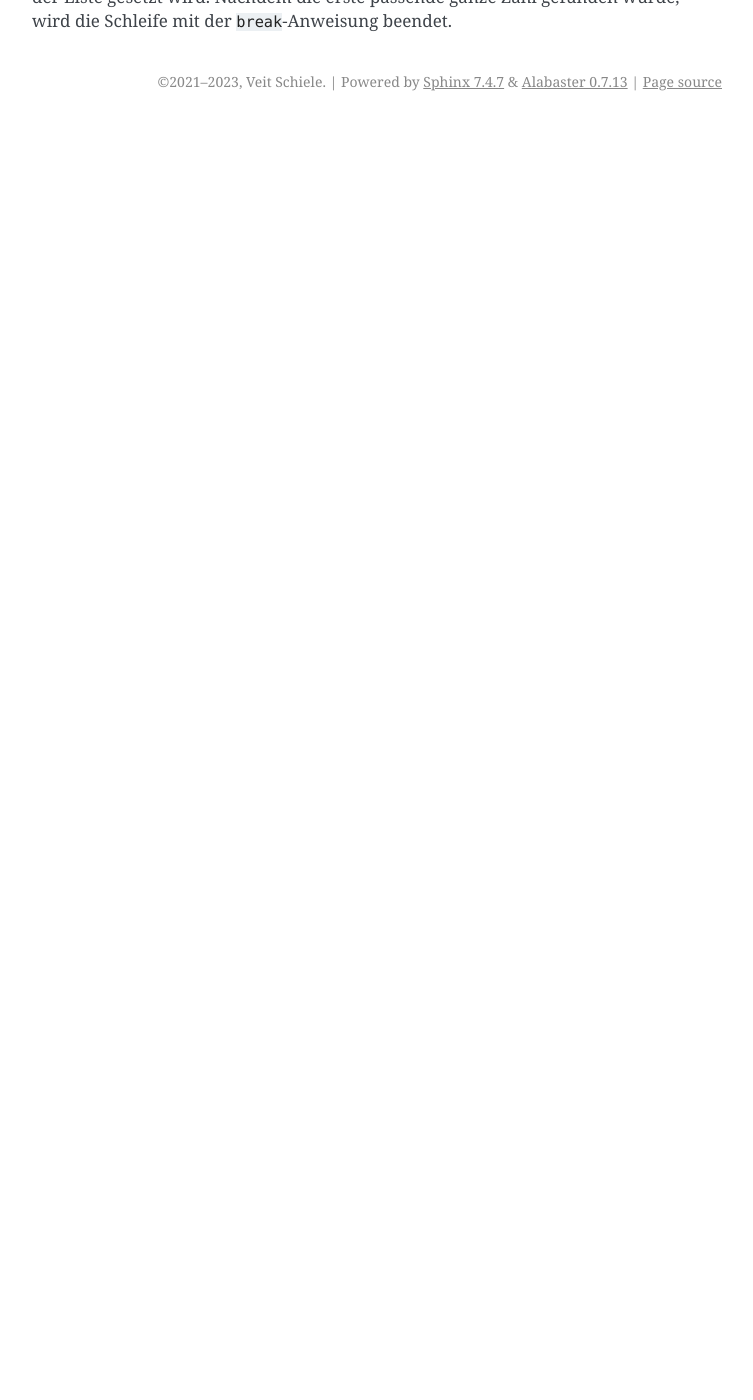
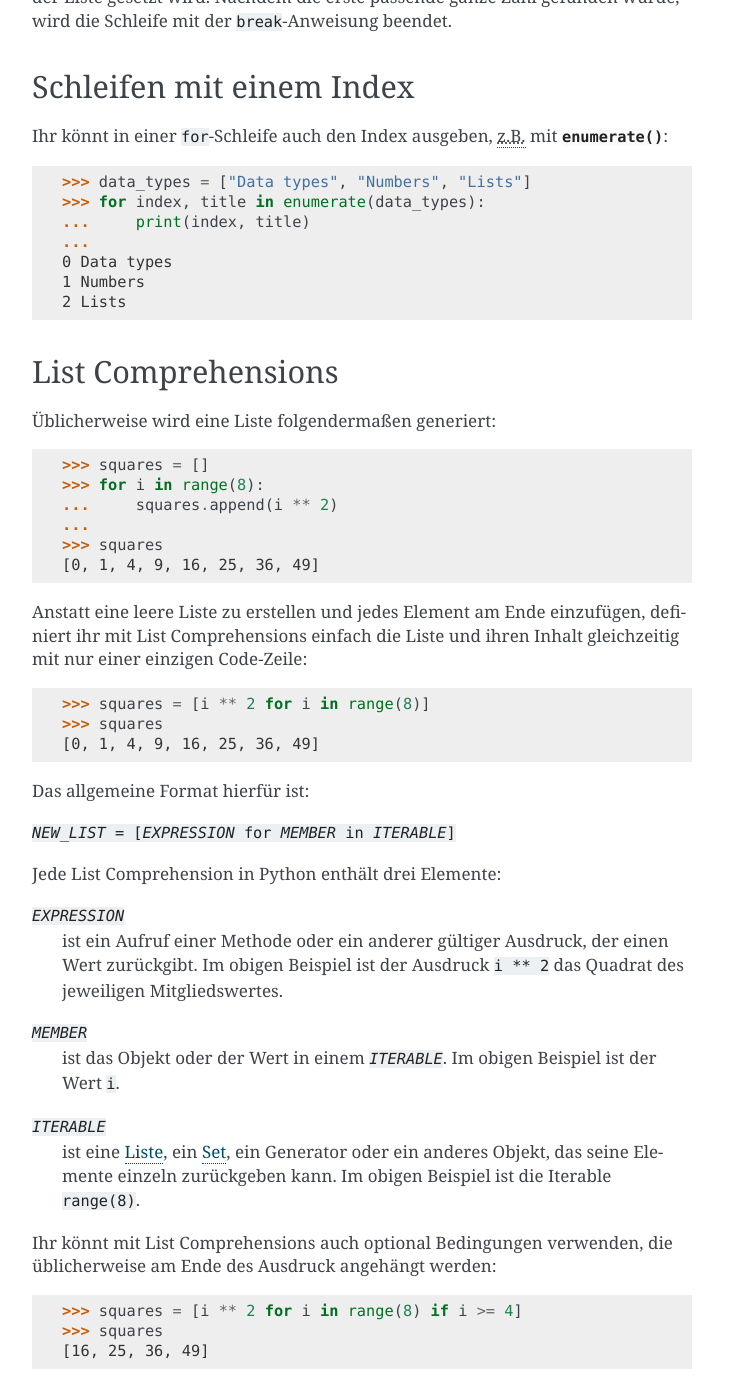
Before and after one commit to veit/python-basics-tutorial-de, a Sphinx documentation site: the page built from docs/control-flows/loops.rst, in a window 1280 px wide and 1400 px high, scrolled down 1737 px. Shown: the whole window, without its empty margins (388-1141 px from the left). Built offline with Sphinx 7.4.7, drawn with Linux system fonts in a browser that asks for light colours; pages that are not in the unit, such as notebooks, are missing from menus; before the commit the page ends 1858 px from its top, so only the background shows below that; some of the changed text lies outside the part shown.

Commit message:
:memo: Update list type
* Add loops with index
* Add list comprehensions

```diff
--- a/docs/control-flows/loops.rst
+++ b/docs/control-flows/loops.rst
@@ -66,7 +66,6 @@ Element in einer Sequenz (:abbr:`z.B. (zum Beispiel)` eine :doc:`Liste
 Bedingung für as erste Vorkommen einer ganzen Zahl, die durch ``5`` teilbar ist:
 
 .. code-block:: python
-    :linenos:
 
     >>> items = [1, "fünf", 5.0, 10, 11, 15]
     >>> d = 5
@@ -84,3 +83,70 @@ ganze Zahl ist, wird der Rest dieser Iteration durch die ``continue``-Anweisung
 abgebrochen. Die Ablaufsteuerung wird fortgesetzt, wobei ``x`` auf den nächsten
 Eintrag in der Liste gesetzt wird. Nachdem die erste passende ganze Zahl
 gefunden wurde, wird die Schleife mit der ``break``-Anweisung beendet.
+
+Schleifen mit einem Index
+-------------------------
+
+Ihr könnt in einer ``for``-Schleife auch den Index ausgeben, :abbr:`z.B. (zum
+Beispiel)` mit :py:func:`enumerate`:
+
+.. code-block:: python
+
+   >>> data_types = ["Data types", "Numbers", "Lists"]
+   >>> for index, title in enumerate(data_types):
+   ...     print(index, title)
+   ...
+   0 Data types
+   1 Numbers
+   2 Lists
+
+List Comprehensions
+-------------------
+
+Üblicherweise wird eine Liste folgendermaßen generiert:
+
+.. code-block:: python
+
+   >>> squares = []
+   >>> for i in range(8):
+   ...     squares.append(i ** 2)
+   ...
+   >>> squares
+   [0, 1, 4, 9, 16, 25, 36, 49]
+
+Anstatt eine leere Liste zu erstellen und jedes Element am Ende einzufügen,
+definiert ihr mit List Comprehensions einfach die Liste und ihren Inhalt
+gleichzeitig mit nur einer einzigen Code-Zeile:
+
+.. code-block:: python
+
+   >>> squares = [i ** 2 for i in range(8)]
+   >>> squares
+   [0, 1, 4, 9, 16, 25, 36, 49]
+
+Das allgemeine Format hierfür ist:
+
+:samp:`{NEW_LIST} = [{EXPRESSION} for {MEMBER} in {ITERABLE}]`
+
+Jede List Comprehension in Python enthält drei Elemente:
+
+:samp:`{EXPRESSION}`
+    ist ein Aufruf einer Methode oder ein anderer gültiger Ausdruck, der einen
+    Wert zurückgibt. Im obigen Beispiel ist der Ausdruck ``i ** 2`` das Quadrat
+    des jeweiligen Mitgliedswertes.
+:samp:`{MEMBER}`
+    ist das Objekt oder der Wert in einem :samp:`{ITERABLE}`. Im obigen Beispiel
+    ist der Wert ``i``.
+:samp:`{ITERABLE}`
+    ist eine :doc:`Liste <../types/lists>`, ein :doc:`Set <../types/sets>`, ein
+    Generator oder ein anderes Objekt, das seine Elemente einzeln zurückgeben
+    kann. Im obigen Beispiel ist die Iterable ``range(8)``.
+
+Ihr könnt mit List Comprehensions auch optional Bedingungen verwenden, die
+üblicherweise am Ende des Ausdruck angehängt werden:
+
+.. code-block:: python
+
+   >>> squares = [i ** 2 for i in range(8) if i >= 4]
+   >>> squares
+   [16, 25, 36, 49]
```
